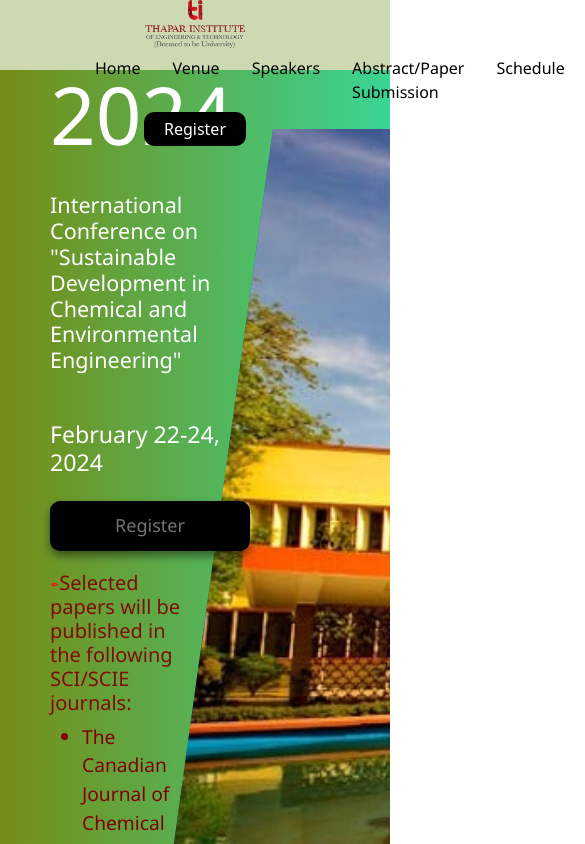
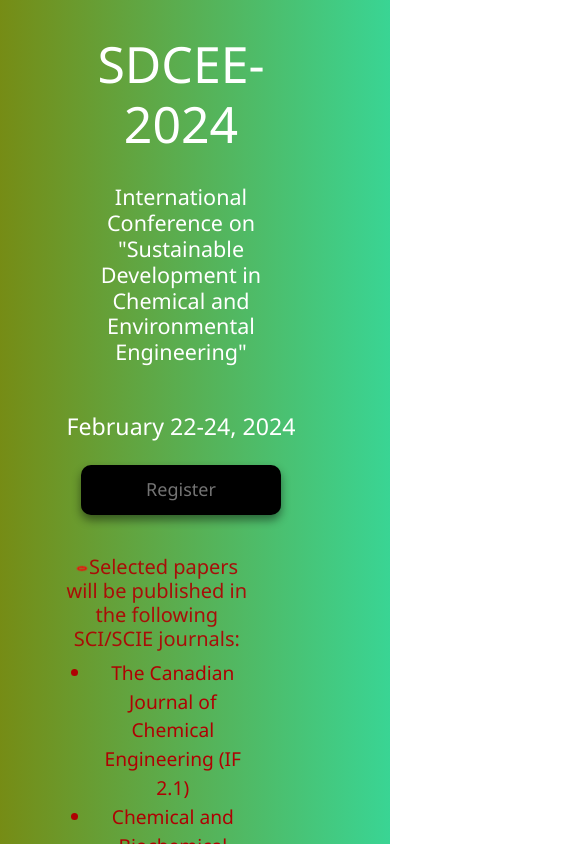
Before and after one commit to Sharathchandra345/SDCEE-2024, a React (Create React App) app in the folder client/: page / in a window 390 px wide. Shown: the top 844 px of the page, 585 px wide, since content can reach past the window. Built offline with nearby package versions, Linux system fonts and the light colour scheme.

Commit message:
fixed little bit of responsiveness

```diff
--- a/client/public/index.html
+++ b/client/public/index.html
@@ -13,8 +13,14 @@
     <meta name="theme-color" content="#000000" />
     <meta
       name="description"
-      content="Web site created using create-react-app"
+      content="SDCEE - Department of Chemical Engineering Conference"
     />
+    <meta
+      name="keywords"
+      content="chemical engineering conference, SDCEE 24, speakers, agenda"
+    />
+    <meta name="theme-color" content="#000000" />
+    <title>SDCEE 24 - Chemical Engineering Conference</title>
     <link rel="apple-touch-icon" href="%PUBLIC_URL%/logo192.png" />
     <!--
       manifest.json provides metadata used when your web app is installed on a
--- a/client/src/App.css
+++ b/client/src/App.css
@@ -1,17 +1,27 @@
-*{
+* {
   margin: 0px;
   padding: 0px;
 }
 
-.cont{
+.cont {
   z-index: 0;
 }
 
-button{
+button {
   outline: 0;
   border: 0px solid;
 }
 
-.wrapper{
+.wrapper {
   padding: 0 50px;
 }
+
+@media screen and (max-width: 600px) {
+  body {
+    overflow-x: hidden;
+  }
+
+  .four {
+    overflow-x: hidden;
+  }
+}
--- a/client/src/App.js
+++ b/client/src/App.js
@@ -35,7 +35,7 @@
       <Hero />
       <Two />
       <Three />
-      <Speakers/>
+      <Speakers />
       <Four />
       <Committee />
       <Five />
--- a/client/src/Components/Committee/Comittee.css
+++ b/client/src/Components/Committee/Comittee.css
@@ -165,3 +165,19 @@
 .othercom1 .name {
   text-align: left;
 }
+
+@media screen and (max-width: 600px) {
+  .committee {
+    max-width: 100vw;
+    overflow-x: hidden;
+  }
+  body {
+    overflow-x: hidden;
+  }
+  .patrons {
+    max-width: 100vw;
+  }
+  .patron {
+    max-width: 100vw;
+  }
+}
--- a/client/src/Components/Five/Five.css
+++ b/client/src/Components/Five/Five.css
@@ -8,8 +8,8 @@
   background-repeat: no-repeat;
   width: 100%;
   background-size: 100% 100%;
-  height: 60vh;
-  padding: 0;
+  padding: 30px 0;
+  padding-bottom: 70px;
   margin: 0;
   color: white;
   filter: grayscale(10%);
@@ -25,3 +25,21 @@
   padding-right: 140px;
   font-size: 1.2rem;
 }
+
+@media screen and (max-width: 600px) {
+  .five {
+    overflow-x: hidden;
+    background: none;
+    background-color: gray;
+    width: 100vw;
+  }
+  .five h3 {
+    padding: 25px;
+    color: black;
+    font-size: 1.9rem;
+  }
+
+  .five p {
+    padding: 30px;
+  }
+}
--- a/client/src/Components/Footer/Footer.css
+++ b/client/src/Components/Footer/Footer.css
@@ -75,3 +75,9 @@
   margin-top: 20px;
   list-style: none;
 }
+@media screen and (max-width: 600px) {
+  .footer {
+    overflow-x: hidden;
+    display: none;
+  }
+}
--- a/client/src/Components/Hero/Hero.css
+++ b/client/src/Components/Hero/Hero.css
@@ -1,13 +1,9 @@
 .hero {
-  height: 100vh;
   width: 100%;
   background-color: cadetblue;
-
-  display: flex;
+  display: block;
   z-index: -100;
   background: linear-gradient(90deg, #808000 -16.68%, #20f3c9 142%);
-
-  display: flex;
   flex-direction: column;
 }
 
@@ -25,7 +21,10 @@
   display: inline-block;
   animation: marquee 25s linear infinite;
   color: rgb(4, 65, 87);
-  /* background-color: white; */
+  background-color: white;
+  color: rgb(226, 56, 192);
+  padding-left: 10px;
+  padding-right: 10px;
 }
 
 @keyframes marquee {
@@ -113,7 +112,7 @@
 }
 .journal span {
   animation: blink2 1s linear infinite;
-  color: maroon;
+  color: #af0103;
 }
 
 @keyframes blink {
@@ -146,6 +145,48 @@
 .journal {
   margin-top: 20px;
   width: 60%;
-  color: maroon;
+  color: #af0103;
   font-size: 1.2rem;
 }
+
+@media screen and (max-width: 600px) {
+  body {
+    max-width: 100vw;
+    margin: 0;
+    padding: 0;
+  }
+
+  .hero-right {
+    display: none;
+  }
+
+  .hero {
+    display: block;
+    margin-top: 0px;
+    width: 100vw;
+  }
+  .hero-content {
+    margin-top: 100px;
+    width: 80%;
+    align-items: center;
+    text-align: center;
+    padding: 10px;
+  }
+  .journal {
+    margin-top: 40px;
+    width: 80%;
+    text-align: center;
+  }
+  .hero-left {
+    width: 100%;
+    align-items: center;
+    text-align: center;
+  }
+  .hero-head {
+    width: 100%;
+    font-size: 50px;
+  }
+  .wave {
+    display: none;
+  }
+}
--- a/client/src/Components/Navbar/Navbar.css
+++ b/client/src/Components/Navbar/Navbar.css
@@ -41,3 +41,10 @@
   color: inherit;
   text-decoration: inherit;
 }
+
+@media screen and (max-width: 600px) {
+  .nav {
+    overflow-x: hidden;
+    display: none;
+  }
+}
--- a/client/src/Components/Six/Six.css
+++ b/client/src/Components/Six/Six.css
@@ -8,8 +8,8 @@
   background-repeat: no-repeat;
   width: 100%;
   background-size: 100% 100%;
-  height: 60vh;
-  padding: 0;
+  padding-top: 100px;
+  padding-bottom: 100px;
   margin: 0;
   color: white;
   text-align: left;
@@ -24,3 +24,21 @@
   width: 100%;
   font-size: 1.2rem;
 }
+
+@media screen and (max-width: 600px) {
+  .six {
+    overflow-x: hidden;
+    /* background: none; */
+    background-color: gray;
+    width: 100vw;
+  }
+  .six h3 {
+    padding: 25px;
+    color: black;
+    font-size: 1.9rem;
+  }
+
+  .six p {
+    padding: 30px;
+  }
+}
--- a/client/src/Components/Three/Three.css
+++ b/client/src/Components/Three/Three.css
@@ -1,10 +1,11 @@
 .three {
-  height: 60vh;
+  /* height: 60vh; */
   background-color: #d2d8dd;
   display: flex;
   flex-direction: column;
   justify-content: center;
   scroll-padding: -20px;
+  padding: 30px 0;
 }
 
 .timeline ul li {
--- a/client/src/pages/Abstract.css
+++ b/client/src/pages/Abstract.css
@@ -57,10 +57,26 @@
 .abs-journal {
   margin: 20px;
 }
+.abs-index {
+  margin: 20px;
+}
+
+.index-img {
+  max-height: 70px;
+}
+
+.index-images {
+  display: flex;
+  /* justify-content: space-evenly;
+  align-items: center; */
+}
 
 .journals {
   columns: 2;
   margin-top: 30px;
+  /* display: flex;
+  justify-content: space-evenly;
+  text-align: center; */
 }
 
 .journal-images {
--- a/client/src/pages/Abstract.js
+++ b/client/src/pages/Abstract.js
@@ -6,6 +6,8 @@
 import { BrowserRouter, Route, Switch, Routes, Router } from "react-router-dom";
 import journal1 from "./j1.jpg";
 import journal2 from "./j2.jpg";
+import wos from "./wos.png";
+import scopus from "./scopus.png";
 
 export default function Registration() {
   return (
@@ -64,12 +66,18 @@
             <h5 className="blink">
               <span>
                 Selected papers will be published in the following SCI/SCIE
-                journals:
+                Journals:
               </span>
             </h5>
             <div className="journals">
               <div className="j1">
-                <p>The Canadian Journal of Chemical Engineering (IF 2.1)</p>
+                <p>
+                  <strong>
+                    The Canadian Journal of Chemical Engineering (IF 2.1)
+                  </strong>
+                  <br />
+                  (Special issue)
+                </p>
                 <img
                   src={journal1}
                   className="journal-images"
@@ -77,13 +85,24 @@
                 />
               </div>
               <div className="j2">
-                <p>Chemical and Biochemical Engineering Quarterly (IF 1.5)</p>
+                <p>
+                  <strong>
+                    Chemical and Biochemical Engineering Quarterly (IF 1.5)
+                  </strong>
+                </p>
                 <img
                   src={journal2}
                   className="journal-images"
                   alt="The Canadian Journal of Chemical Engineering"
                 />
               </div>
+            </div>
+          </div>
+          <div className="abs-index">
+            <h4>Indexed Journals</h4>
+            <div className="index-images">
+              <img className="index-img" src={wos} alt="web of science" />
+              <img className="index-img" src={scopus} alt="Scopus" />
             </div>
           </div>
           <div className="topics abs-topics">
```
Also changed, not shown: client/src/pages/scopus.png (added), client/src/pages/wos.png (added).
